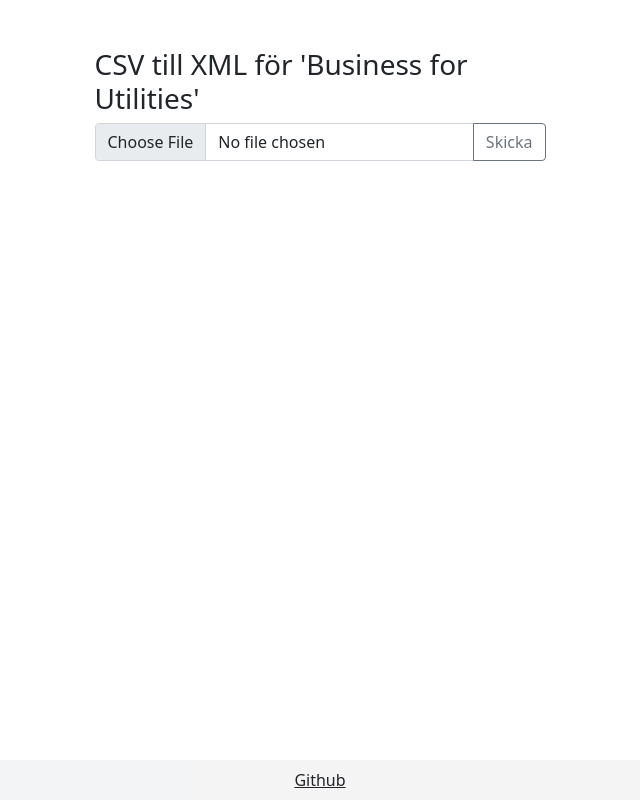
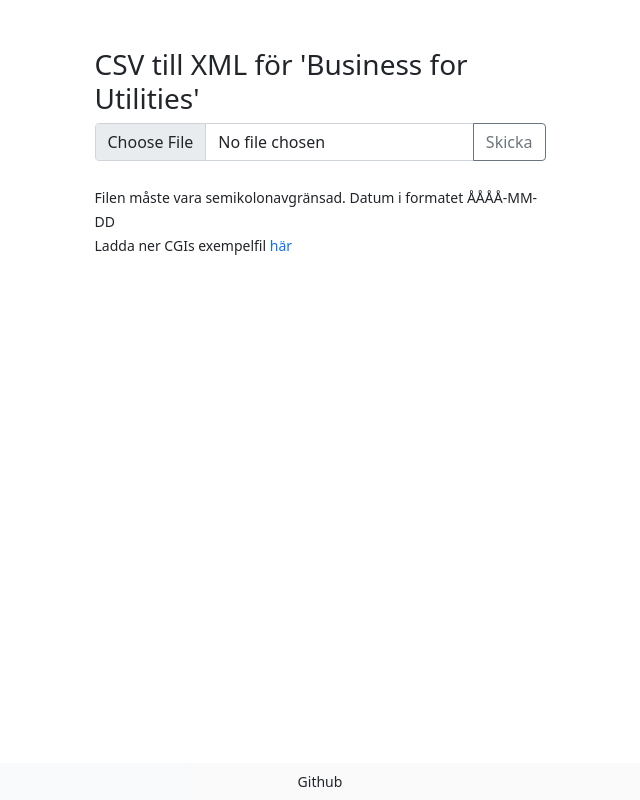
Before and after one commit to Ubiquitous-X/esem-csv2xml, a Flask app: page / in a window 1280 px wide. Shown: the whole page, without its empty margins (320-960 px from the left). Run offline with Flask 2, Linux system fonts and the light colour scheme.

Commit message:
minor change

```diff
--- a/templates/base.html
+++ b/templates/base.html
@@ -14,12 +14,5 @@
     <div class="container">
       {% block content %}{% endblock %}
     </div>
-    <footer class="bg-light text-center text-lg-start fixed-bottom">
-      <!-- Copyright -->
-      <div class="text-center p-2" style="background-color: rgba(224, 224, 224, 0.2);">
-        <a class="text-dark fs-6" href="https://github.com/Ubiquitous-X/esem-csv2xml">Github</a>
-      </div>
-      <!-- Copyright -->
-    </footer>
   </body>
 </html>
--- a/templates/index.html
+++ b/templates/index.html
@@ -9,7 +9,7 @@
             <input type=submit value=Skicka class="btn btn-outline-secondary">
             </form>
           </div>
-          <div class="flashes mt-3">
+          <div class="flashes mt-3 text-danger">
             {% with messages = get_flashed_messages() %}
               {% if messages %}
                 {% for message in messages %}
@@ -20,4 +20,15 @@
           </div>
         </div>
       </div>
+      <div class="row justify-content-center">
+        <div class="col-5 mt-2">
+          <small>Filen måste vara semikolonavgränsad. Datum i formatet ÅÅÅÅ-MM-DD</small><br>
+          <small>Ladda ner CGIs exempelfil <a class="text-primary text-decoration-none" href="{{ url_for('example') }}">här</a>
+        </div>
+      </div>
+      <footer class="bg-light fixed-bottom">
+        <div class="text-center p-2 font-small " style="background-color: rgba(255, 255, 255, 0.2);">
+          <a class="text-dark text-decoration-none" href="https://github.com/Ubiquitous-X/esem-csv2xml">Github</a>
+        </div>
+      </footer>
       {% endblock %}
--- a/templates/success.html
+++ b/templates/success.html
@@ -14,7 +14,7 @@
             </h3>
           </div>
           <form method="post" action="/success">
-            <input type=submit value="Hämta filen" name="download" class="btn btn-outline-success">
+            <input type=submit value="Hämta XML-filen" name="download" class="btn btn-outline-success">
             <input type=submit value="Tillbaka" name="back" class="btn btn-outline-secondary">
           </form>
           </div>
```
